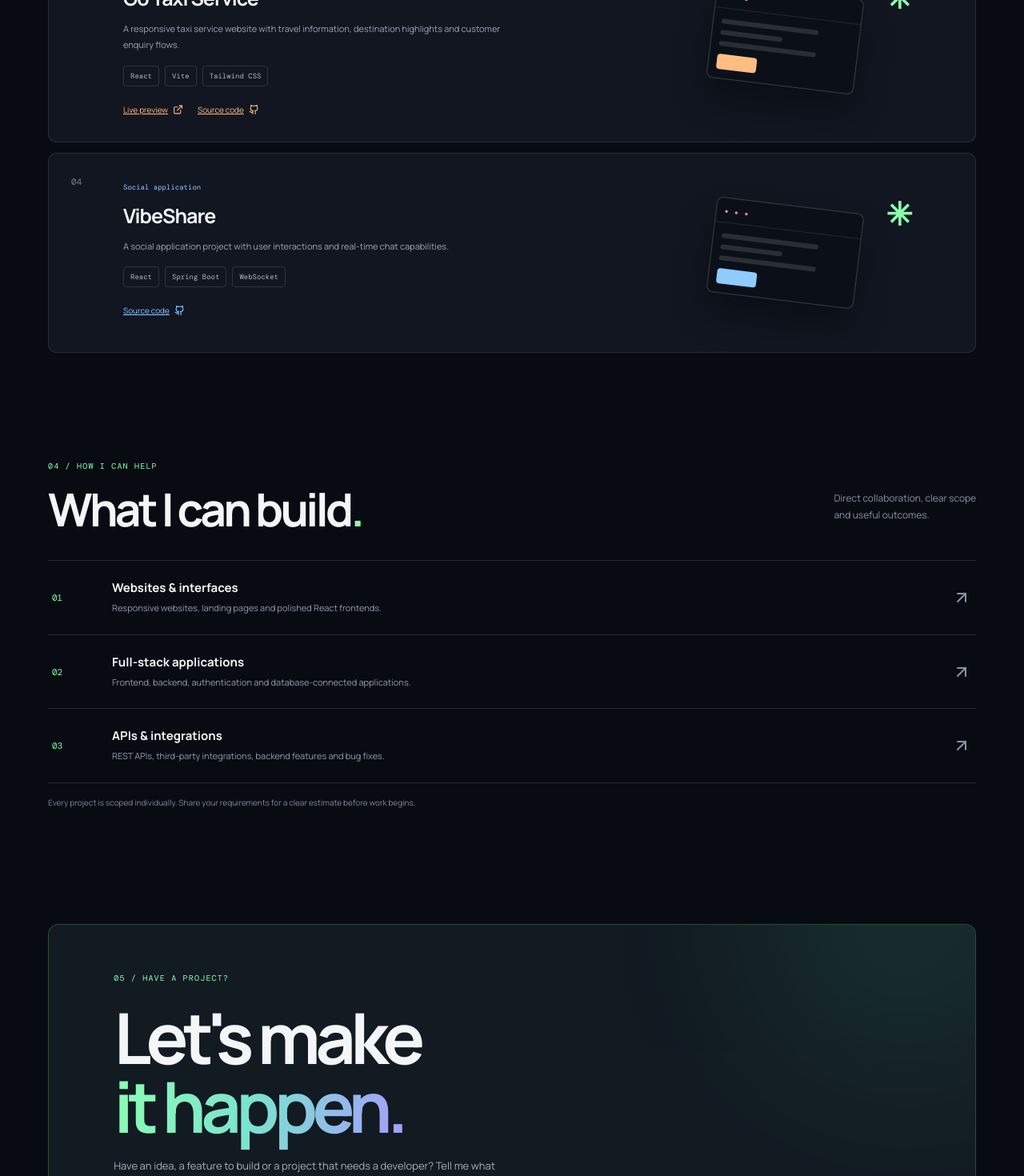
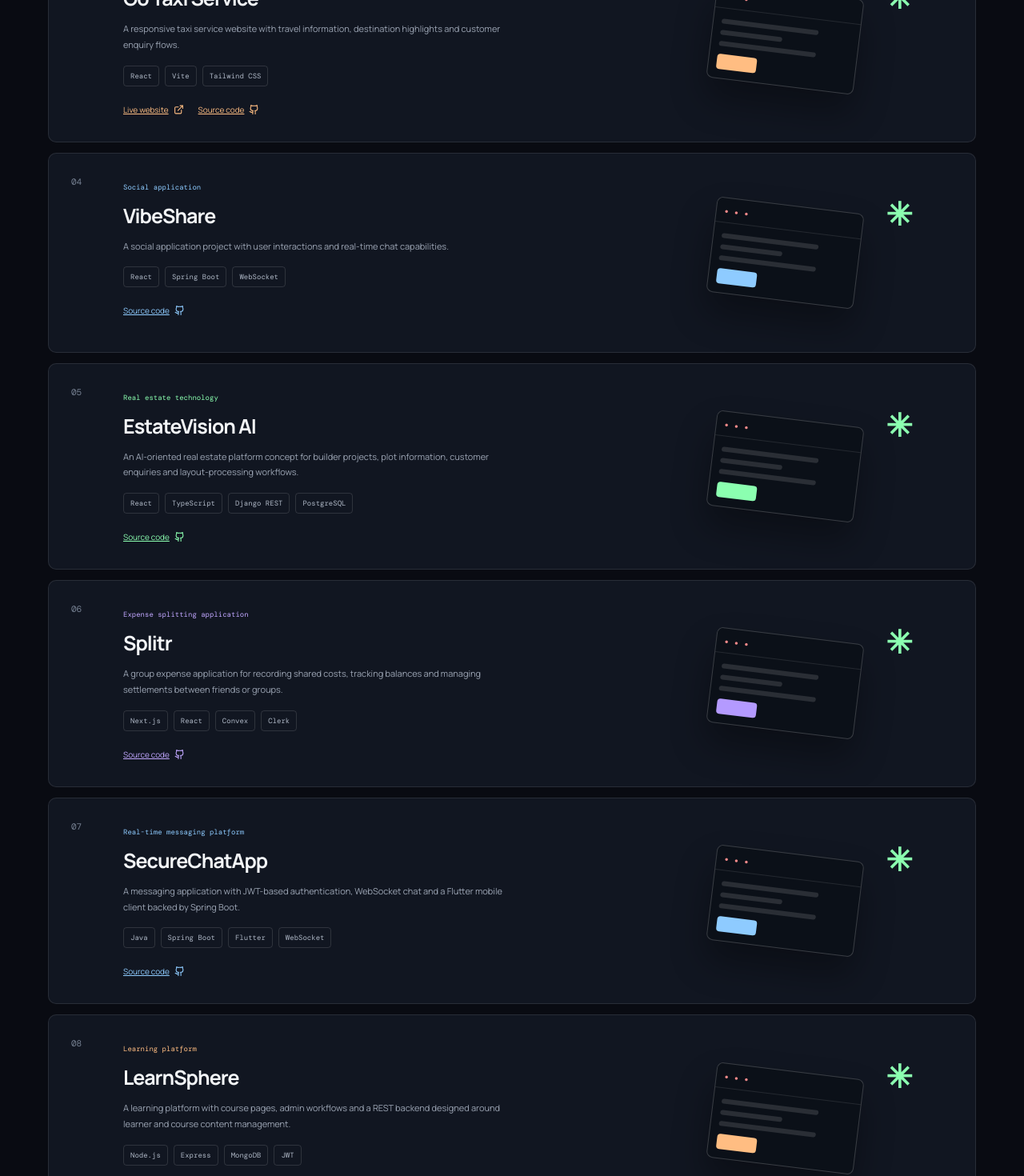
Before and after one commit to shivamsahu0108/shivamsahuportfolio, a React (Vite) app: page / in a window 1280 px wide. Shown: the part 2500-3970 px from the top of the page at 80% size. Built offline with nearby package versions, Linux system fonts and the light colour scheme.

Commit message:
Expand portfolio with verified GitHub projects

```diff
--- a/src/main.jsx
+++ b/src/main.jsx
@@ -16,8 +16,17 @@ const profile = {
 const projects = [
   { n:"01", name:"Zosh E-commerce", type:"E-commerce platform", desc:"A commerce project focused on product discovery, shopping flows and order management.", stack:["React","Spring Boot","MySQL"], repo:"https://github.com/shivamsahu0108/zosh-ecommerce", demo:"", color:"mint" },
   { n:"02", name:"Hospital Management System", type:"Healthcare management system", desc:"A hospital management project designed to organize core workflows through a structured application.", stack:["Java","Spring Boot","Microservices"], repo:"https://github.com/shivamsahu0108/Hospital-Mangement-System", demo:"", color:"purple" },
-  { n:"03", name:"Go Taxi Service", type:"Business website", desc:"A responsive taxi service website with travel information, destination highlights and customer enquiry flows.", stack:["React","Vite","Tailwind CSS"], repo:"https://github.com/shivamsahu0108/go-taxi-service", demo:"https://gotaxiservice.netlify.app/", color:"orange" },
-  { n:"04", name:"VibeShare", type:"Social application", desc:"A social application project with user interactions and real-time chat capabilities.", stack:["React","Spring Boot","WebSocket"], repo:"https://github.com/shivamsahu0108/social-vibe-app", demo:"", color:"blue" }
+  { n:"03", name:"Go Taxi Service", type:"Business website", desc:"A responsive taxi service website with travel information, destination highlights and customer enquiry flows.", stack:["React","Vite","Tailwind CSS"], repo:"https://github.com/shivamsahu0108/go-taxi-service", demo:"https://gotaxiservice.netlify.app/", demoLabel:"Live website", color:"orange" },
+  { n:"04", name:"VibeShare", type:"Social application", desc:"A social application project with user interactions and real-time chat capabilities.", stack:["React","Spring Boot","WebSocket"], repo:"https://github.com/shivamsahu0108/social-vibe-app", demo:"", color:"blue" },
+  { n:"05", name:"EstateVision AI", type:"Real estate technology", desc:"An AI-oriented real estate platform concept for builder projects, plot information, customer enquiries and layout-processing workflows.", stack:["React","TypeScript","Django REST","PostgreSQL"], repo:"https://github.com/shivamsahu0108/EstateVision-AI", demo:"", color:"mint" },
+  { n:"06", name:"Splitr", type:"Expense splitting application", desc:"A group expense application for recording shared costs, tracking balances and managing settlements between friends or groups.", stack:["Next.js","React","Convex","Clerk"], repo:"https://github.com/shivamsahu0108/split-clone", demo:"", color:"purple" },
+  { n:"07", name:"SecureChatApp", type:"Real-time messaging platform", desc:"A messaging application with JWT-based authentication, WebSocket chat and a Flutter mobile client backed by Spring Boot.", stack:["Java","Spring Boot","Flutter","WebSocket"], repo:"https://github.com/shivamsahu0108/SecureChatApp", demo:"", color:"blue" },
+  { n:"08", name:"LearnSphere", type:"Learning platform", desc:"A learning platform with course pages, admin workflows and a REST backend designed around learner and course content management.", stack:["Node.js","Express","MongoDB","JWT"], repo:"https://github.com/shivamsahu0108/learnsphere", demo:"", color:"orange" },
+  { n:"09", name:"Job Board Platform", type:"Recruitment web application", desc:"A full-stack job portal with candidate and employer accounts, job listings, resume uploads and application tracking.", stack:["Django REST","React","TypeScript","PostgreSQL"], repo:"https://github.com/shivamsahu0108/CodeAlpha_JobboardPlatform", demo:"https://codealphajobplatform.netlify.app/", demoLabel:"Live website", color:"mint" },
+  { n:"10", name:"Restaurant Management System", type:"Restaurant operations API", desc:"A REST API for menu management, table reservations, orders, inventory deduction and daily sales reporting.", stack:["Python","Django REST","PostgreSQL"], repo:"https://github.com/shivamsahu0108/CodeAlpha_RestaurantManagement", demo:"https://codealpharestaurantmanagement.onrender.com", demoLabel:"Live API", color:"purple" },
+  { n:"11", name:"URL Shortener", type:"Backend API project", desc:"A Flask API that creates unique short codes, stores URL mappings and redirects short links to their original destinations.", stack:["Python","Flask","SQLite","REST API"], repo:"https://github.com/shivamsahu0108/CodeAlpha_URLShortener", demo:"", color:"orange" },
+  { n:"12", name:"Background Remover", type:"AI image utility", desc:"A web tool combining a React interface and Flask image-processing backend to remove image backgrounds and prepare edited outputs.", stack:["React","Flask","Python","rembg"], repo:"https://github.com/shivamsahu0108/backgroundRemover", demo:"", color:"blue" },
+  { n:"13", name:"Klimate Weather", type:"Weather dashboard", desc:"A weather-focused frontend project built with React and TypeScript, using modern data-fetching and charting libraries.", stack:["React","TypeScript","TanStack Query","Recharts"], repo:"https://github.com/shivamsahu0108/Klimate-Weather", demo:"", color:"mint" }
 ];
 
 const skills = [
@@ -97,7 +106,7 @@ function App() {
         <div className="heading"><div><div className="kicker">03 / SELECTED WORK</div><h2>Things I've built<span>.</span></h2></div><p>A selection of projects where<br/>ideas meet implementation.</p></div>
         <div className="projects">{projects.map(p=><motion.article className={`project ${p.color}`} variants={reveal} initial="hidden" whileInView="show" viewport={{once:true}} key={p.n}>
           <small>{p.n}</small><div><label>{p.type}</label><h3>{p.name}</h3><p>{p.desc}</p><div className="tags">{p.stack.map(t=><span key={t}>{t}</span>)}</div>
-          <div className="links">{p.demo&&<a href={p.demo} target="_blank" rel="noreferrer">Live preview <ExternalLink/></a>}{p.repo&&<a href={p.repo} target="_blank" rel="noreferrer">Source code <Github/></a>}</div></div>
+          <div className="links">{p.demo&&<a href={p.demo} target="_blank" rel="noreferrer">{p.demoLabel || "Live preview"} <ExternalLink/></a>}{p.repo&&<a href={p.repo} target="_blank" rel="noreferrer">Source code <Github/></a>}</div></div>
           <div className="mock"><div className="mockwindow"><div>● ● ●</div><hr/><span/><span/><span/><b/></div><strong>✳</strong></div>
         </motion.article>)}</div>
       </section>
```
